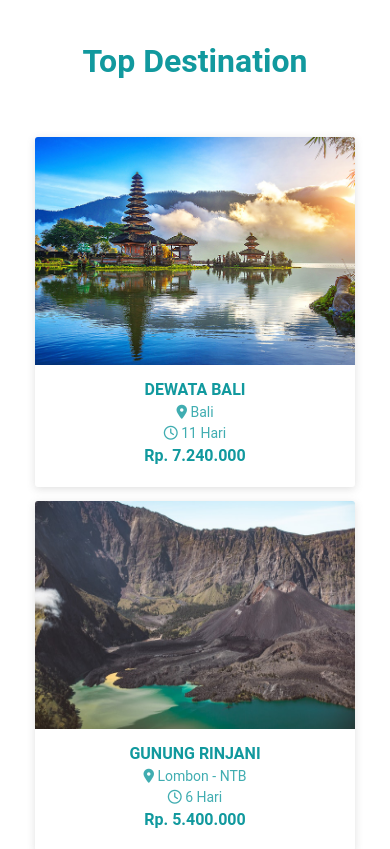
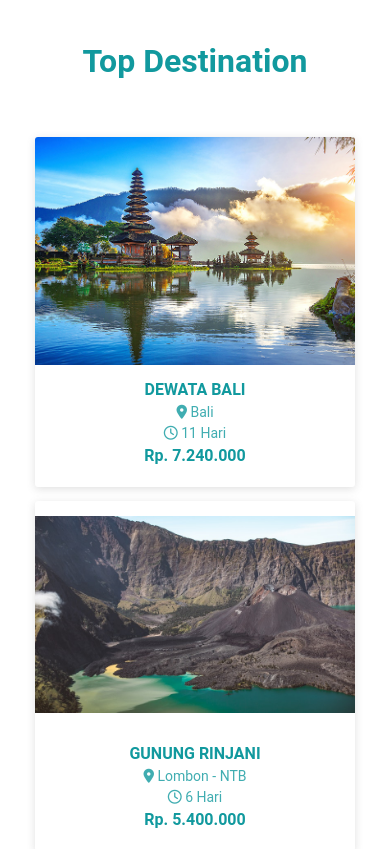
Before and after one commit to keeplearn99/keeplearn99.github.io, a plain HTML site: page index.html in a window 390 px wide. Shown: the part 860-1709 px from the top of the page. Drawn offline with Linux system fonts and the light colour scheme.

Commit message:
Update responsive.css

```diff
--- a/responsive.css
+++ b/responsive.css
@@ -75,7 +75,7 @@
     }
     .card-wrapper .card-thumb img {
         width: 100%;
-        min-height: 100%;
+        height: auto;
     }
 
 
```
